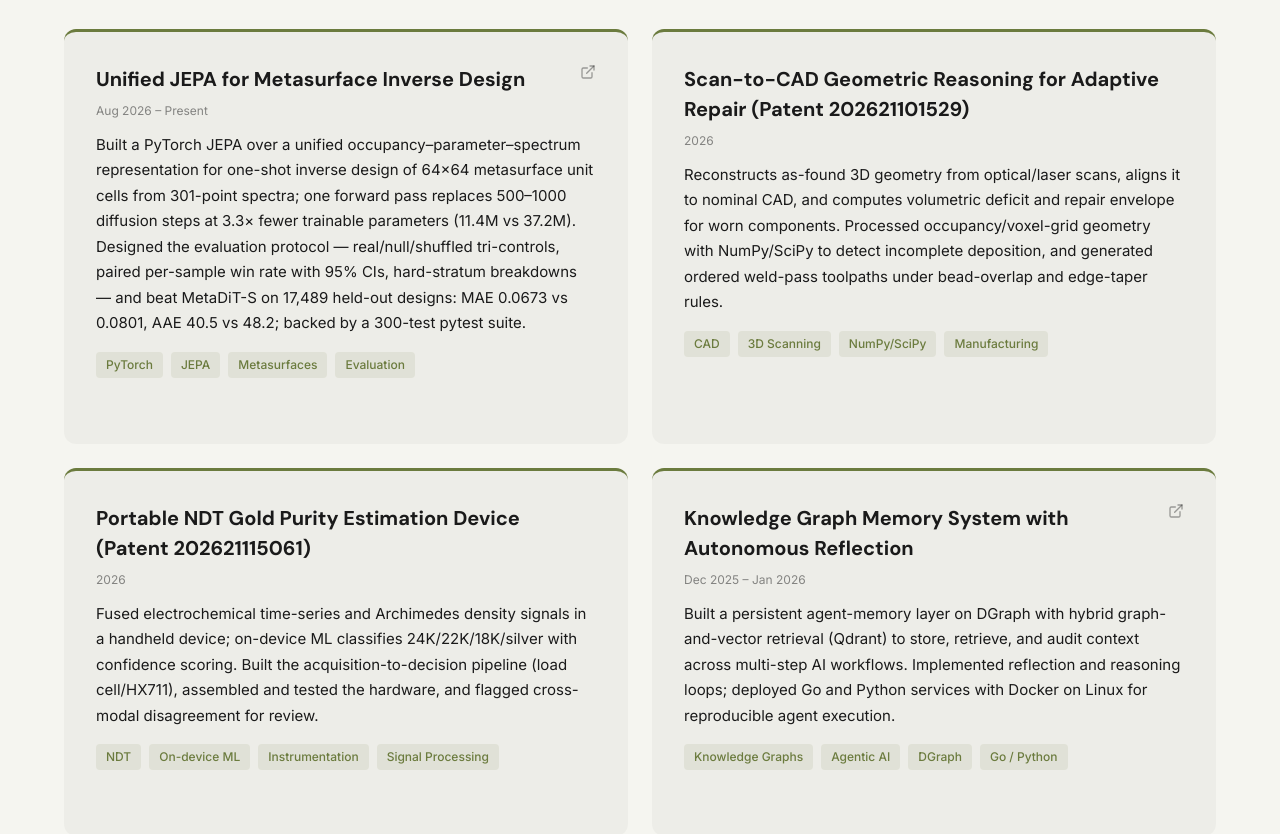
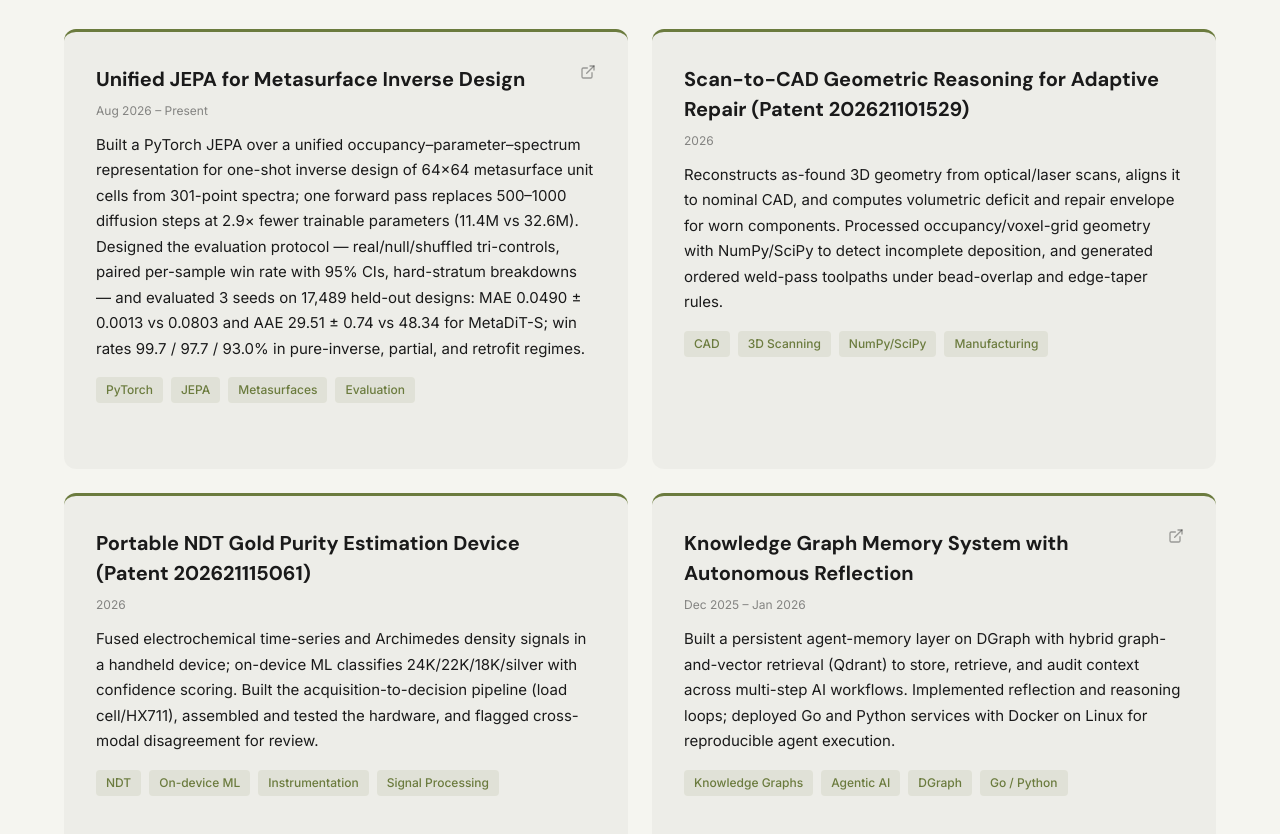
Before and after one commit to AkashKesav/Portfolio, a React (Vite) app: page / in a window 1280 px wide. Shown: the part 3300-4134 px from the top of the page. Built offline with nearby package versions, Linux system fonts and the light colour scheme.

Commit message:
Update JEPA results to 3-seed manuscript numbers
Co-authored-by: CommandCodeBot <noreply@commandcode.ai>

```diff
--- a/src/sections/Projects.tsx
+++ b/src/sections/Projects.tsx
@@ -13,7 +13,7 @@ const projects: Project[] = [
   {
     title: 'Unified JEPA for Metasurface Inverse Design',
     date: 'Aug 2026 – Present',
-    body: 'Built a PyTorch JEPA over a unified occupancy–parameter–spectrum representation for one-shot inverse design of 64×64 metasurface unit cells from 301-point spectra; one forward pass replaces 500–1000 diffusion steps at 3.3× fewer trainable parameters (11.4M vs 37.2M). Designed the evaluation protocol — real/null/shuffled tri-controls, paired per-sample win rate with 95% CIs, hard-stratum breakdowns — and beat MetaDiT-S on 17,489 held-out designs: MAE 0.0673 vs 0.0801, AAE 40.5 vs 48.2; backed by a 300-test pytest suite.',
+    body: 'Built a PyTorch JEPA over a unified occupancy–parameter–spectrum representation for one-shot inverse design of 64×64 metasurface unit cells from 301-point spectra; one forward pass replaces 500–1000 diffusion steps at 2.9× fewer trainable parameters (11.4M vs 32.6M). Designed the evaluation protocol — real/null/shuffled tri-controls, paired per-sample win rate with 95% CIs, hard-stratum breakdowns — and evaluated 3 seeds on 17,489 held-out designs: MAE 0.0490 ± 0.0013 vs 0.0803 and AAE 29.51 ± 0.74 vs 48.34 for MetaDiT-S; win rates 99.7 / 97.7 / 93.0% in pure-inverse, partial, and retrofit regimes.',
     tags: ['PyTorch', 'JEPA', 'Metasurfaces', 'Evaluation'],
     link: 'https://github.com/tegga8/metasurface-jepa',
   },
```
Also changed, not shown: 1 other file (tests, documents, lock files or other folders).
